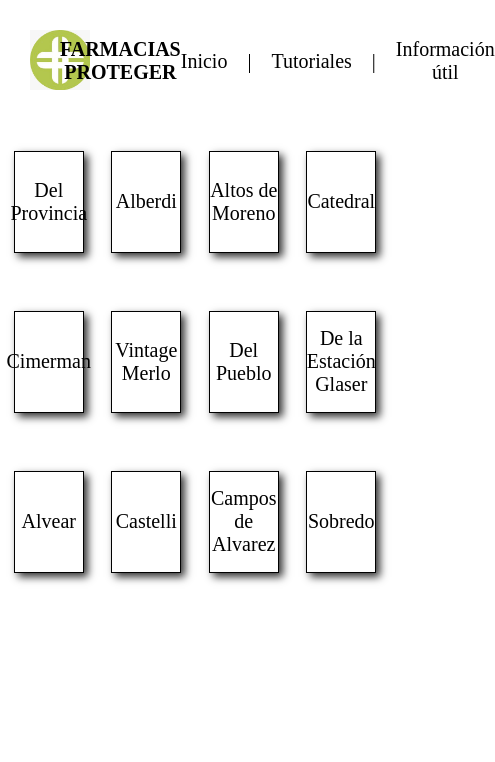
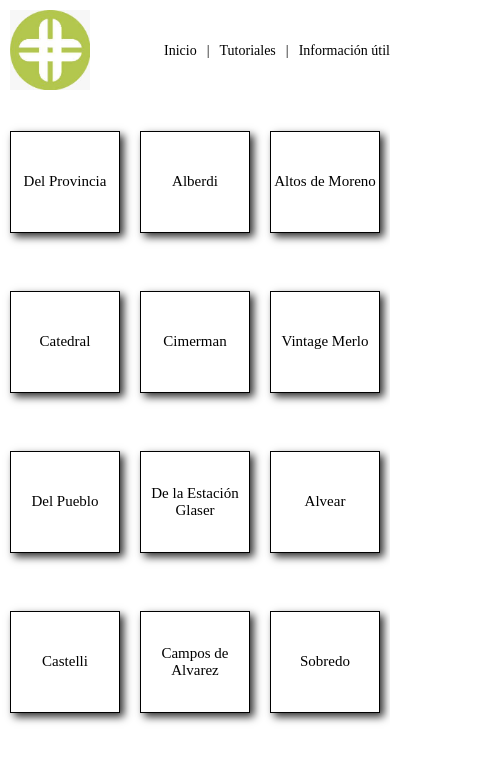
Before and after one commit to MauricioBuda/ProyectoFarmacia, a plain HTML site: page index.html in a window 390 px wide. Shown: the whole page, 495 px wide, since content can reach past the window. Drawn offline with Linux system fonts and the light colour scheme.

Commit message:
second commit

```diff
--- a/style/style.css
+++ b/style/style.css
@@ -60,6 +60,44 @@
 .img_menu{
     width: 12rem;
     margin: 3rem;
+}
+
+@media screen and (max-width: 524px) {
+    .main_index{
+        display: flex;
+        flex-direction: row;
+        align-items: center;
+        justify-content: space-between;
+    }
+
+    .div1_menu{
+        display: flex;
+        flex-direction: row;
+        align-items: center;
+        text-align: center;
+    }
+
+    .div1_menu h1{
+        display: none;
+    }
+
+    .div2_menu{
+        display: flex;
+        flex-direction: row;
+        align-items: center;
+        margin-right: 0rem;
+        gap: 1rem;
+    }
+
+    .div2_menu a, span{
+        font-size: 1.4rem;
+        text-align: center;
+    }
+}
+
+.img_menu{
+    width: 8rem;
+    margin: 1rem;
 }
 /* FIN MENÚ */
 
@@ -128,6 +166,72 @@
     box-shadow: 4px 4px 8px rgba(0, 0, 0, 0.8);
 }
 
+@media screen and (max-width: 524px) {
+    .section_recuadros{
+        display: grid;
+        justify-items: center;
+        align-items: center;
+        grid-template-columns: 1fr 1fr 1fr;
+        grid-template-rows: 160px 160px 160px 160px;
+        grid-template-areas:
+        "suc1 suc2 suc3"
+        "suc4 suc5 suc6"
+        "suc7 suc8 suc9"
+        "suc10 suc11 suc12"
+        ;
+    }
+
+    .suc1{
+        grid-area: suc1;
+    }
+    .suc2{
+        grid-area: suc2;
+    }
+    .suc3{
+        grid-area: suc3;
+    }
+    .suc4{
+        grid-area: suc4;
+    }
+    .suc5{
+        grid-area: suc5;
+    }
+    .suc6{
+        grid-area: suc6;
+    }
+    .suc7{
+        grid-area: suc7;
+    }
+    .suc8{
+        grid-area: suc8;
+    }
+    .suc9{
+        grid-area: suc9;
+    }
+    .suc10{
+        grid-area: suc10;
+    }
+    .suc11{
+        grid-area: suc11;
+    }
+    .suc12{
+        grid-area: suc12;
+    }
+
+    .section_recuadros a{
+        text-align: center;
+        font-size: 1.5rem;
+        border: solid 1px black;
+        width: 28vw;
+        height: 12vh;
+        display: flex;
+        justify-content: center;
+        align-items: center;
+        box-shadow: 4px 4px 8px rgba(0, 0, 0, 0.8);
+    }
+
+}
+
 /*FIN RECUADROS */
 /*FIN INDEX */
 
@@ -162,3 +266,38 @@
     font-size: 1.6rem;
     color: blue;
 }
+
+@media screen and (max-width: 524px) {
+    .section_tabla_provincia{
+        margin: 0 5rem 2rem 5rem;
+    }
+
+    .miTabla{
+        width: 100%;
+        max-width: 100vw;
+        overflow-x: auto;
+        white-space: nowrap;
+    }
+
+
+    .miTabla th, td {
+        border: 1px solid #ddd;
+        padding: 8px;
+        text-align: left;
+    }
+
+    .miTabla th {
+        font-size: 2rem;
+        background-color: #f2f2f2;
+        text-align: center;
+    }
+
+    .miTabla tr{
+        font-size: 1.5rem;
+    }
+
+    .miTabla a:hover{
+        font-size: 1.6rem;
+        color: blue;
+    }
+}
```
